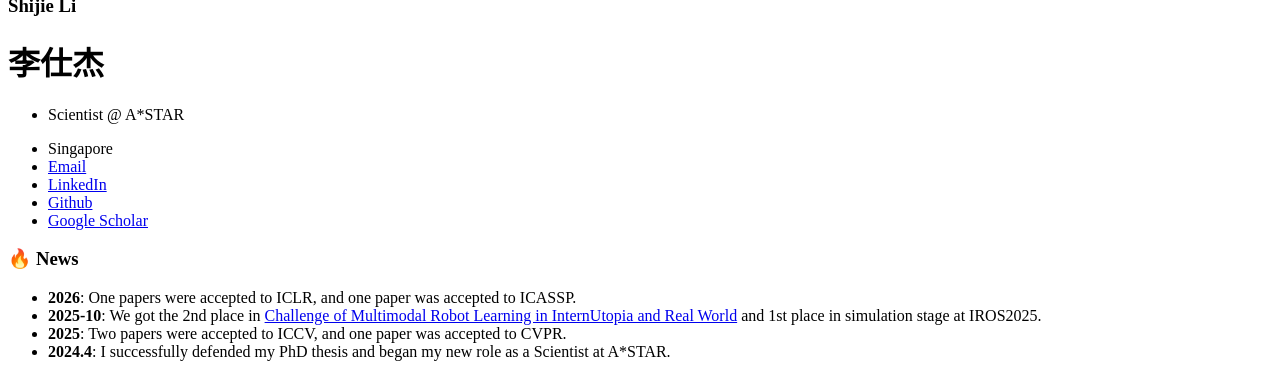
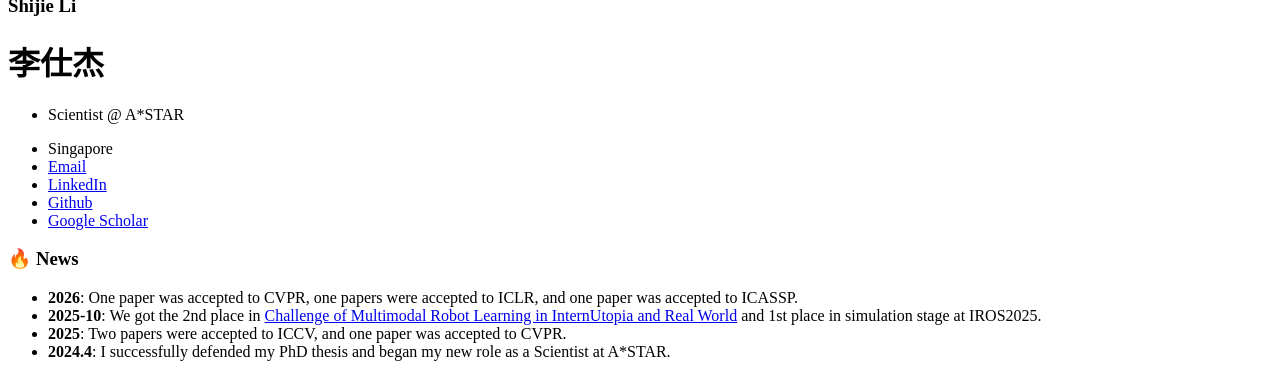
Before and after one commit to sj-li/sj-li.github.io, a Jekyll site: the page built from _pages/includes/news.md, in a window 1280 px wide, cut to the strip 514-900 px from the top of the page. Built offline with Jekyll 4.4.1, drawn with Linux system fonts in a browser that asks for light colours; our own code applies the rules of GitHub Pages for plain Markdown files.

Commit message:
Update news.md

```diff
--- a/_pages/includes/news.md
+++ b/_pages/includes/news.md
@@ -2,7 +2,7 @@
 <span id="news"></span>
 
 # 🔥 News
-- <strong>2026</strong>: One papers were accepted to ICLR, and one paper was accepted to ICASSP.
+- <strong>2026</strong>: One paper was accepted to CVPR, one papers were accepted to ICLR, and one paper was accepted to ICASSP.
 - <strong>2025-10</strong>: We got the 2nd place in <a href="https://internrobotics.shlab.org.cn/workshop/2025/">Challenge of Multimodal Robot Learning in InternUtopia and Real World</a> and 1st place in simulation stage at IROS2025.
 - <strong>2025</strong>: Two papers were accepted to ICCV, and one paper was accepted to CVPR.
 - <strong>2024.4</strong>: I successfully defended my PhD thesis and began my new role as a Scientist at A*STAR.
```
